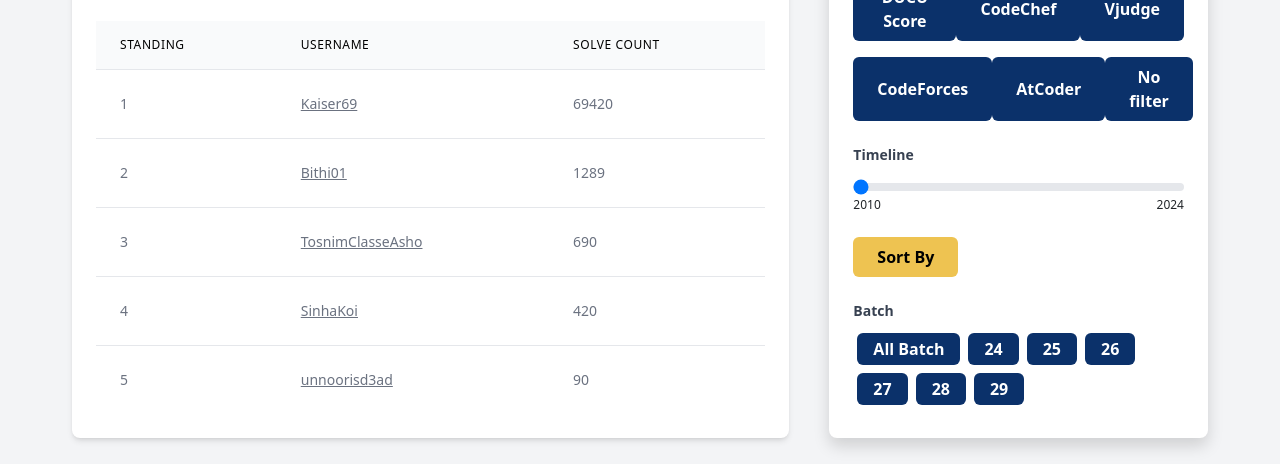
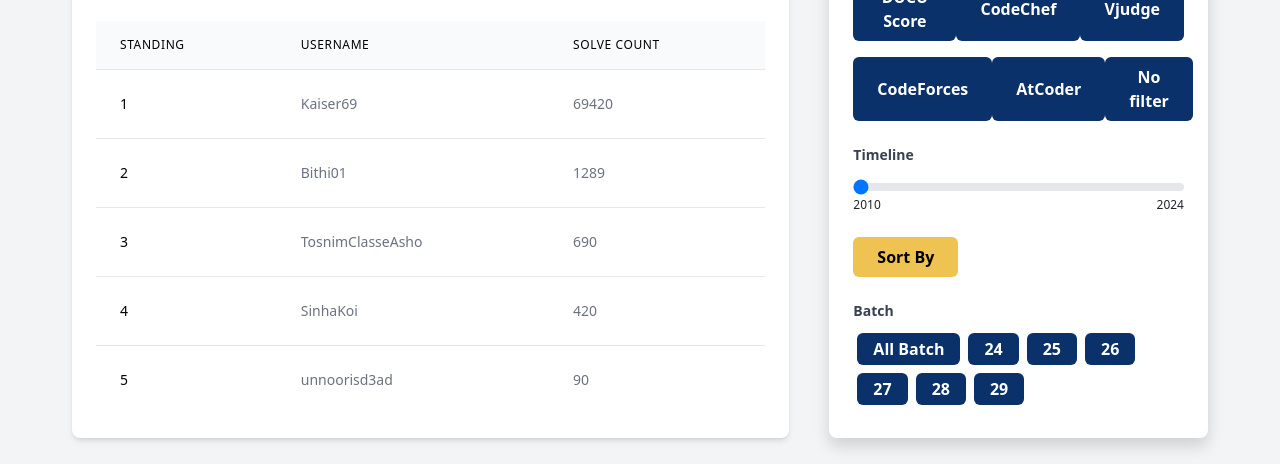
Before and after one commit to Kaizer-13/DU-CP-Frontend, a React (Vite) app in the folder DUCP-FrontEnd/: page /leaderboard in a window 1280 px wide. Shown: the part 251-715 px from the top of the page. Built offline with nearby package versions, Linux system fonts and the light colour scheme; no server answers; the HTML template or start-up script is replaced by a standard one.

Commit message:
contests can be navigated yes

```diff
--- a/DUCP-FrontEnd/src/Components/ContestTabs.jsx
+++ b/DUCP-FrontEnd/src/Components/ContestTabs.jsx
@@ -25,6 +25,10 @@ const ContestTabs = ({ contestData }) => {
     name: problem.problem_name,
     solves: 0, // This should be updated based on actual solve data
   }));
+  const handleProblemClick = (problemId) => {
+    setActiveTab('problem');
+    setSelectedProblemId(problemId);
+  };
 
   const standingsData = [
     { rank: 1, username: 'john_doe', realName: 'John Doe', solves: 5, tries: 10, problems: ['accepted', 'accepted', 'wrong'] },
@@ -64,7 +68,7 @@ const ContestTabs = ({ contestData }) => {
             <p>Duration: {contestData.contest_duration}</p>
             <p>Start Time: {new Date(contestData.contest_start_time).toLocaleString()}</p>
             <p>End Time: {new Date(contestData.contest_end_time).toLocaleString()}</p>
-            <ProblemTable problems={problems} />
+            <ProblemTable problems={problems} onProblemClick={handleProblemClick} />
             <div className="mt-4 flex justify-center">
               <button className="bg-blue-500 text-white py-2 px-4 rounded hover:bg-blue-600">
                 Check Plagiarism
--- a/DUCP-FrontEnd/src/Components/ProblemTable.jsx
+++ b/DUCP-FrontEnd/src/Components/ProblemTable.jsx
@@ -1,7 +1,7 @@
-import React from 'react';
+import PropTypes from 'prop-types';
 import { Link, useParams } from 'react-router-dom';
 
-const ProblemTable = ({ problems }) => {
+const ProblemTable = ({ problems, onProblemClick }) => {
   const { contestId } = useParams();
 
   return (
@@ -18,9 +18,12 @@ const ProblemTable = ({ problems }) => {
           {problems.map((problem) => (
             <tr key={problem.id}>
               <td className="border border-gray-200 py-2 px-4 text-center">
-                <Link to={`/contests/${contestId}/problem/${problem.id}`} className="text-blue-500 hover:underline">
-                  {problem.number}
-                </Link>
+              <Link
+              to={`/contests/${contestId}/problem/${problem.id}`}
+              className="text-blue-500 hover:underline"
+              onClick={() => onProblemClick(problem.id)}
+            > {problem.number}
+            </Link>
               </td>
               <td className="border border-gray-200 py-2 px-4 text-center">{problem.name}</td>
               <td className="border border-gray-200 py-2 px-4 text-center">{problem.solves}</td>
@@ -32,4 +35,9 @@ const ProblemTable = ({ problems }) => {
   );
 };
 
+ProblemTable.propTypes = {
+  problems: PropTypes.array.isRequired,
+  onProblemClick: PropTypes.func.isRequired,
+};
+
 export default ProblemTable;
--- a/DUCP-FrontEnd/src/Components/Table.jsx
+++ b/DUCP-FrontEnd/src/Components/Table.jsx
@@ -1,6 +1,7 @@
 import React from 'react';
 
 const Table = ({ title, subtitle, columns, data }) => {
+  console.log(data);
   return (
     <div className="bg-white p-6 rounded-lg shadow-md w-full mx-auto">
       <div className="flex justify-between items-center mb-4">
@@ -8,7 +9,6 @@ const Table = ({ title, subtitle, columns, data }) => {
           <h2 className="text-xl font-semibold text-gray-900">{title}</h2>
           <p className="text-sm text-gray-600">{subtitle}</p>
         </div>
-
       </div>
       <div className="overflow-x-auto">
         <table className="min-w-full divide-y divide-gray-200">
@@ -27,19 +27,23 @@ const Table = ({ title, subtitle, columns, data }) => {
           <tbody className="bg-white divide-y divide-gray-200">
             {data.map((row, rowIndex) => (
               <tr key={rowIndex}>
-                {columns.map((column, colIndex) => (
-                  <td
-                    key={column.accessor}
-                    className={`px-6 py-4 whitespace-nowrap text-sm text-gray-500 ${
-                      colIndex === 0 ? 'text-black' : '',
-
-                      colIndex === 1 ? 'underline  hover:text-dark-blue' : ''
-                    }`}
-                  >
-                    {row[column.accessor]}
-                  </td>
-                ))}
-
+                {columns.map((column, colIndex) => {
+                  const cellData = row[column.accessor];
+                  return (
+                    <td
+                      key={column.accessor}
+                      className={`px-6 py-4 whitespace-nowrap text-sm ${
+                        colIndex === 0 ? 'text-black' : 'text-gray-500'
+                      }`}
+                    >
+                      {React.isValidElement(cellData) ? (
+                        cellData
+                      ) : (
+                        <span>{cellData}</span>
+                      )}
+                    </td>
+                  );
+                })}
               </tr>
             ))}
           </tbody>
--- a/DUCP-FrontEnd/src/Pages/Contests.jsx
+++ b/DUCP-FrontEnd/src/Pages/Contests.jsx
@@ -4,9 +4,10 @@ import Navbar from '../Components/Navbar';
 import Table from '../Components/Table';
 import { Link } from 'react-router-dom';
 
+
 const contestColumns = [
   { Header: 'Contest ID', accessor: 'id' },
-  { Header: 'Title', accessor: 'contest_name' },
+  { Header: 'Title', accessor: 'name' },
   { Header: 'Begin Time', accessor: 'start_time' },
   { Header: 'Duration', accessor: 'duration' },
 ];
@@ -36,7 +37,6 @@ function Contests() {
 
     fetchContests();
   }, []);
-
   return (
     <div className="min-h-screen bg-gray-100 flex flex-col">
       <Navbar />
@@ -53,7 +53,14 @@ function Contests() {
           title="Contests"
           subtitle="Contests held in recent months"
           columns={contestColumns}
-          data={contestData}
+          data={contestData.map(contest => ({
+            ...contest,
+            name: (
+              <Link to={`/contests/${contest.id}`} className="text-blue-500 hover:underline">
+                {contest.contest_name}
+              </Link>
+            )
+          }))}
         />
       </div>
     </div>
```
